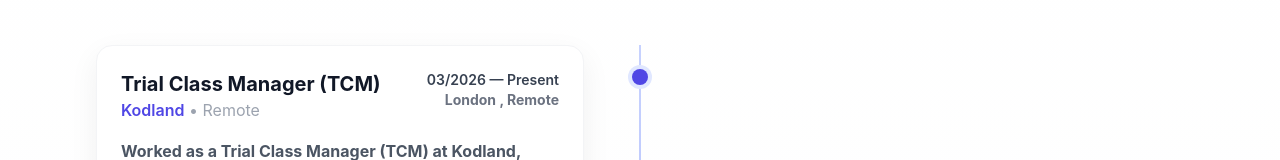
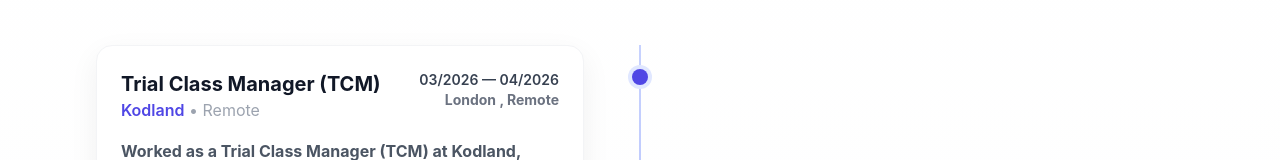
Before and after one commit to kerolessiha/My_Portfolio, a React (Vite) app: page /Experience in a window 1280 px wide. Shown: the part 307-467 px from the top of the page. Built offline with nearby package versions, Linux system fonts and the light colour scheme.

Commit message:
update portfolio design

```diff
--- a/src/data/experienceData.js
+++ b/src/data/experienceData.js
@@ -5,7 +5,7 @@ export const experiences = [
     company: "Kodland",
     type: "Remote",
     location: "London , Remote",
-    period: "03/2026 — Present",
+    period: "03/2026 — 04/2026",
     summary:
       " Worked as a Trial Class Manager (TCM) at Kodland, delivering personalized online trial sessions for children and parents via Zoom. Successfully converted trial classes into paid enrollments, achieving consistent monthly sales performance. Managed weekly trial sessions along with parent communication and follow-ups to maximize student enrollment and conversion rates.",
     highlights: [
--- a/src/pages/Home/Home.jsx
+++ b/src/pages/Home/Home.jsx
@@ -71,8 +71,8 @@ export default function Home() {
 
                 {/* Download CV Button */}
                 <a
-                  href="/Keroles_Siha_CV (2).pdf"
-                  download="Keroles_Siha_CV (2).pdf"
+                  href="/Keroles_Siha_Frontend.pdf"
+                  download="Keroles_Siha_Frontend.pdf"
                   className="px-6 py-3 bg-indigo-600 text-white rounded-full font-semibold transition-transform duration-300 hover:scale-105 hover:shadow-lg"
                 >
                   Download CV
```
Also changed, not shown: 2 other files (tests, documents, lock files or other folders).
